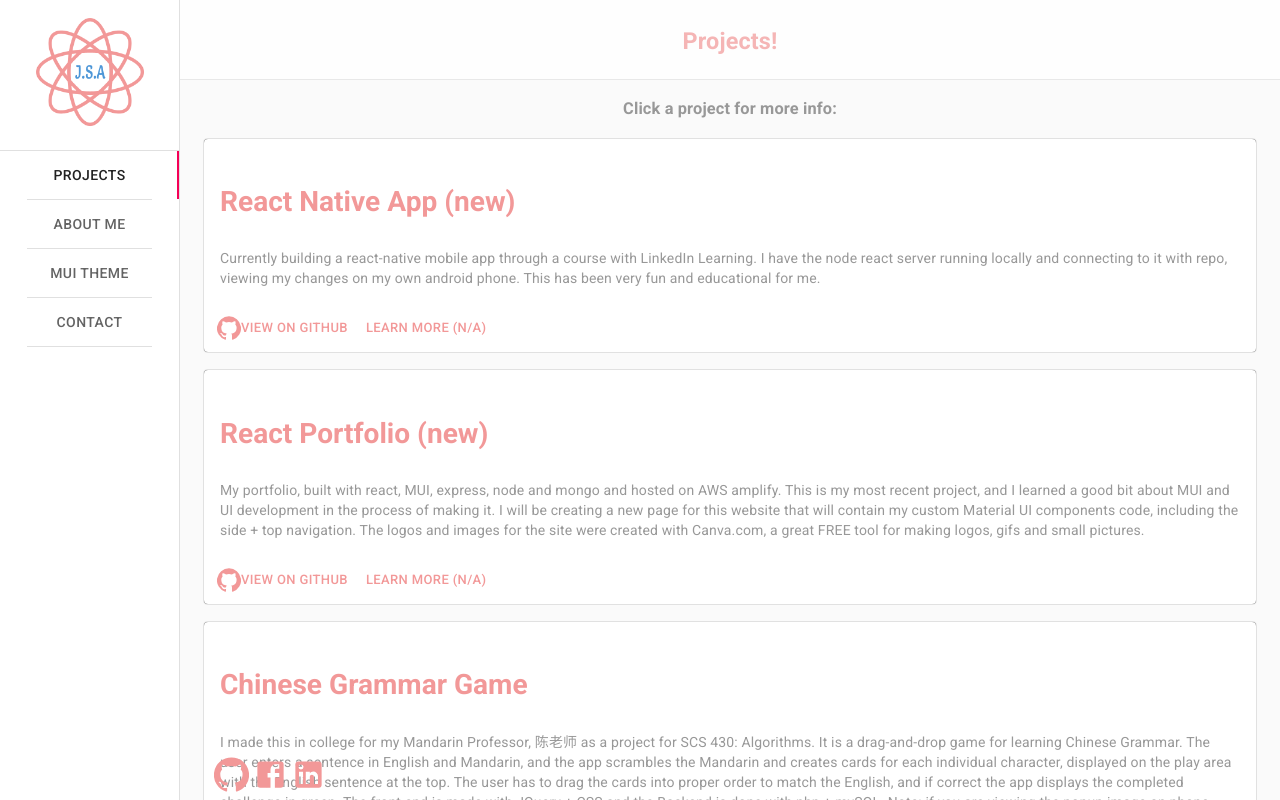
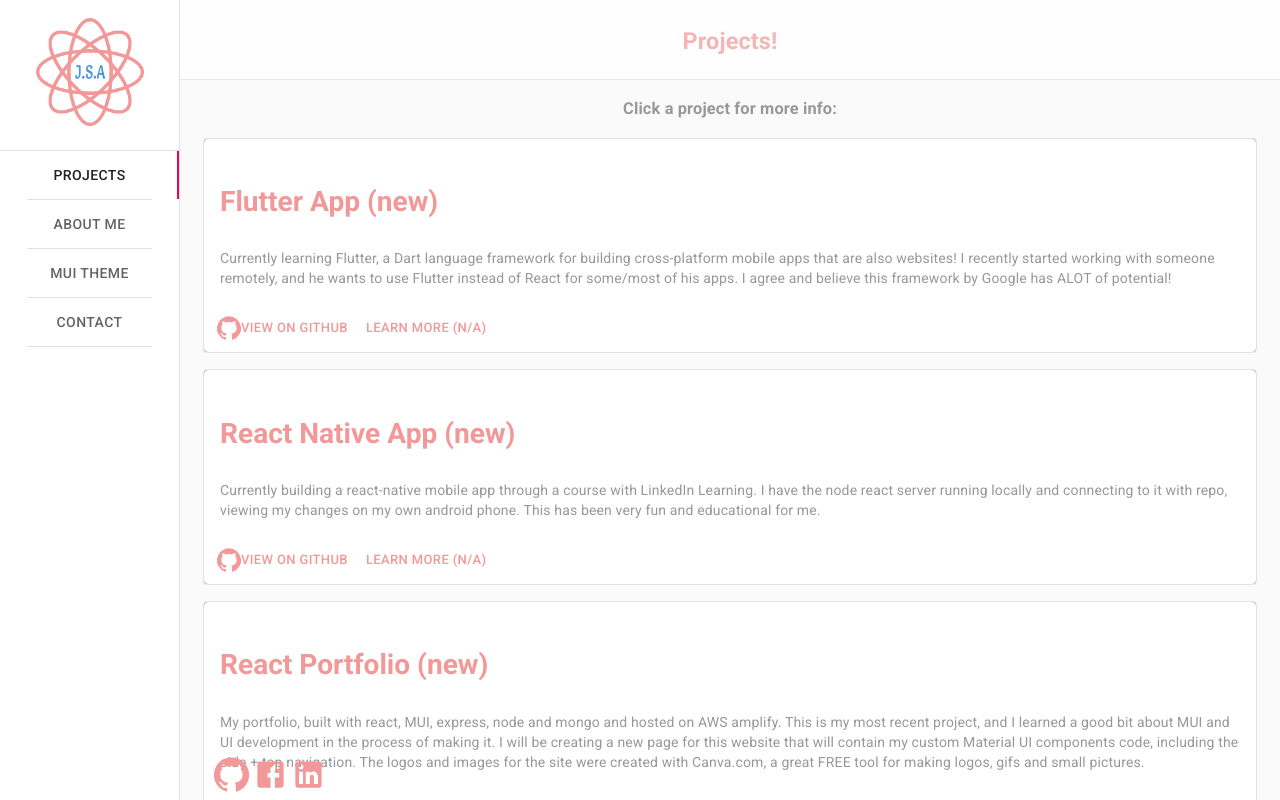
Before and after one commit to js-addis/react_portfolio, a React (Create React App) app: page / in a window 1280 px wide. Shown: the top 800 px of the page. Built offline with nearby package versions, Linux system fonts and the light colour scheme.

Commit message:
modified:   src/Components/Projects.js

```diff
--- a/src/Components/Projects.js
+++ b/src/Components/Projects.js
@@ -37,6 +37,15 @@ export default function Projects() {
             <h3 className={classes.h3}>Click a project for more info:</h3>
             <ImgMediaCard
                 image={<Logo/>}
+                projectName={'Flutter App (new)'}
+                description={'Currently learning Flutter, a Dart language framework for building cross-platform mobile apps that are also websites! I recently started working with someone remotely, and he wants to use Flutter instead of React for some/most of his apps. I agree and believe this framework by Google has ALOT of potential!'}
+                action1={'https://github.com/js-addis/flutter_app'}
+                action2={null}
+                modalContent={<Logo/>}
+                url={"https://github.com/js-addis/flutter_app"}
+            ></ImgMediaCard>
+            <ImgMediaCard
+                image={<Logo/>}
                 projectName={'React Native App (new)'}
                 description={'Currently building a react-native mobile app through a course with LinkedIn Learning. I have the node react server running locally and connecting to it with repo, viewing my changes on my own android phone. This has been very fun and educational for me.'}
                 action1={'https://github.com/js-addis/react-native-app'}
@@ -49,7 +58,7 @@ export default function Projects() {
                 image={<Logo/>}
                 projectName={'React Portfolio (new)'}
                 description={'My portfolio, built with react, MUI, express, node and mongo and hosted on AWS amplify. This is my most recent project, and I learned a good bit about MUI and UI development in the process of making it. I will be creating a new page for this website that will contain my custom Material UI components code, including the side + top navigation. The logos and images for the site were created with Canva.com, a great FREE tool for making logos, gifs and small pictures.'}
-                action1={'https://github.com/js-addis/addis_portfolio'}
+                action1={'https://github.com/js-addis/react_portfolio'}
                 action2={null}
                 modalContent={<Logo/>}
                 url={"https://github.com/js-addis/react_portfolio"}
```
